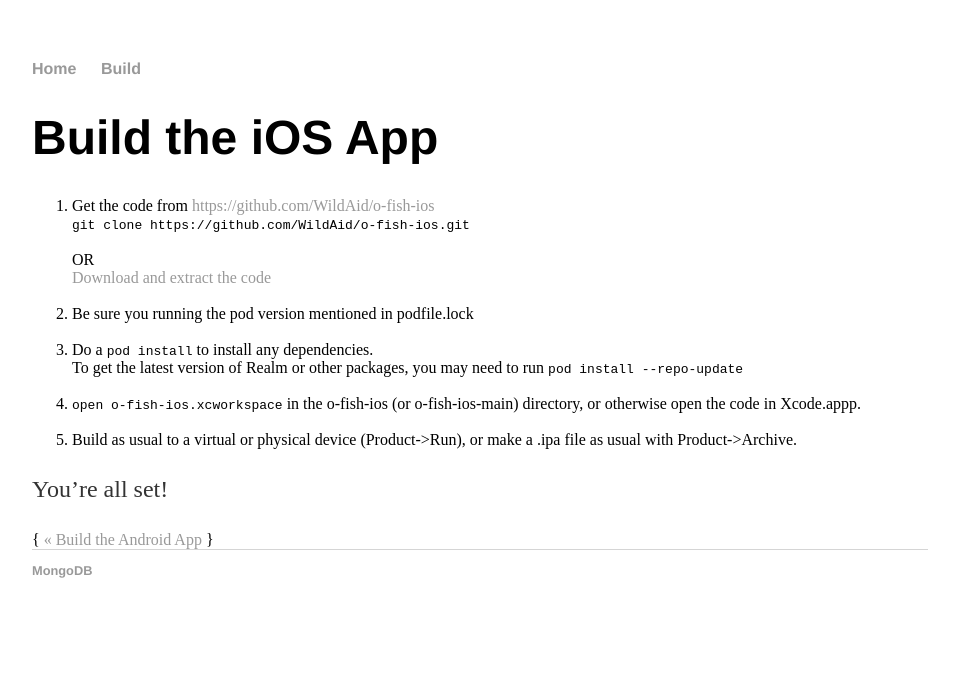
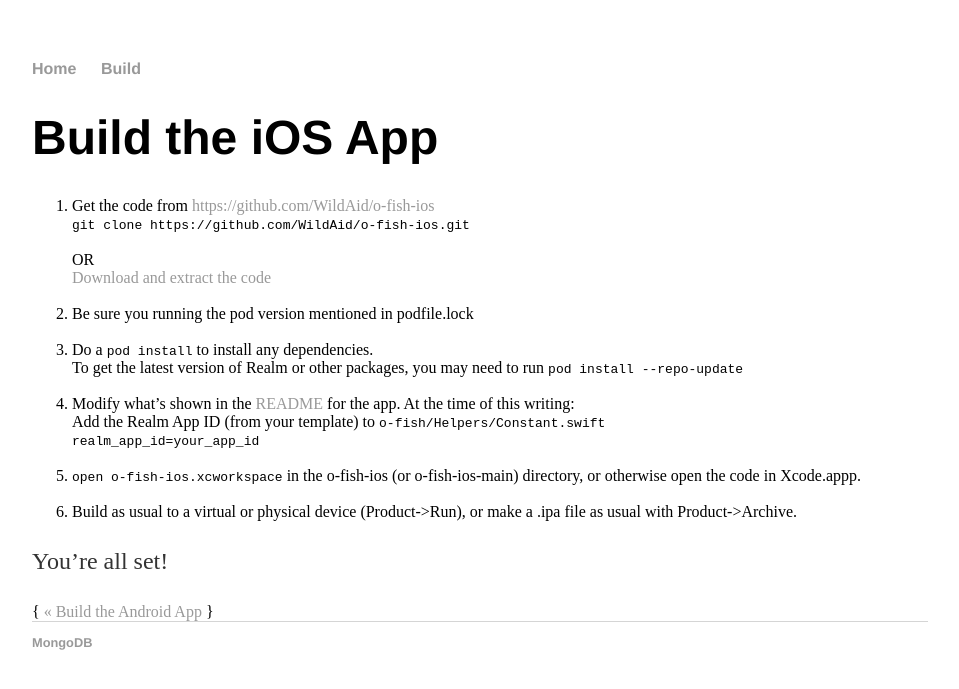
Before and after one commit to WildAid/wildaid.github.io, a Jekyll site: the page built from _posts/2020-06-11-Build-iOS.md, in a window 1280 px wide. Shown: the top 689 px of the page, without its empty margins (160-1119 px from the left). Built offline with Jekyll 4.4.1, drawn with Linux system fonts in a browser that asks for light colours.

Commit message:
adding where to change the realm app

```diff
--- a/_posts/2020-06-11-Build-iOS.md
+++ b/_posts/2020-06-11-Build-iOS.md
@@ -10,6 +10,9 @@ categories: build
 1. Be sure you running the pod version mentioned in podfile.lock<BR><BR>
 1. Do a `pod install` to install any dependencies.<BR>
 To get the latest version of Realm or other packages, you may need to run `pod install --repo-update`<BR><BR>
+1. Modify what's shown in the <A HREF="https://github.com/WildAid/o-fish-ios/blob/main/README.md">README</A> for the app. At the time of this writing:<BR>
+Add the Realm App ID (from your template) to `o-fish/Helpers/Constant.swift`<BR>
+`realm_app_id=your_app_id`<BR><BR>
 1. `open o-fish-ios.xcworkspace` in the o-fish-ios (or o-fish-ios-main) directory, or otherwise open the code in Xcode.appp.<BR><BR>
 1. Build as usual to a virtual or physical device (Product->Run), or make a .ipa file as usual with Product->Archive.
 
```
